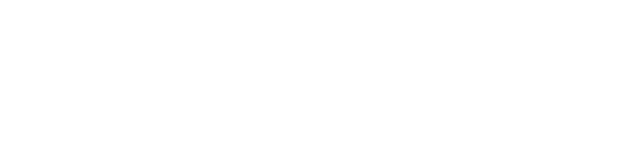
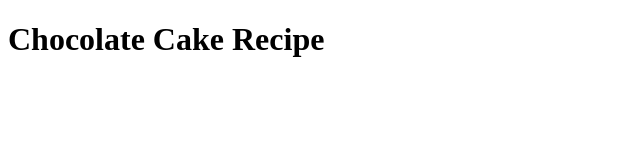
Before and after one commit to chennyxxx/odin-recipes, a plain HTML site: page recipes/chocolate-cake.html in a window 1280 px wide. Shown: the whole page, without its empty margins (0-640 px from the left). Drawn offline with Linux system fonts and the light colour scheme.

Commit message:
add title and heading to recipe page

```diff
--- a/recipes/chocolate-cake.html
+++ b/recipes/chocolate-cake.html
@@ -3,9 +3,9 @@
 <head>
     <meta charset="UTF-8">
     <meta name="viewport" content="width=device-width, initial-scale=1.0">
-    <title>Document</title>
+    <title>chocolate cake recipe</title>
 </head>
 <body>
-
+    <h1>Chocolate Cake Recipe</h1>
 </body>
 </html>
```
